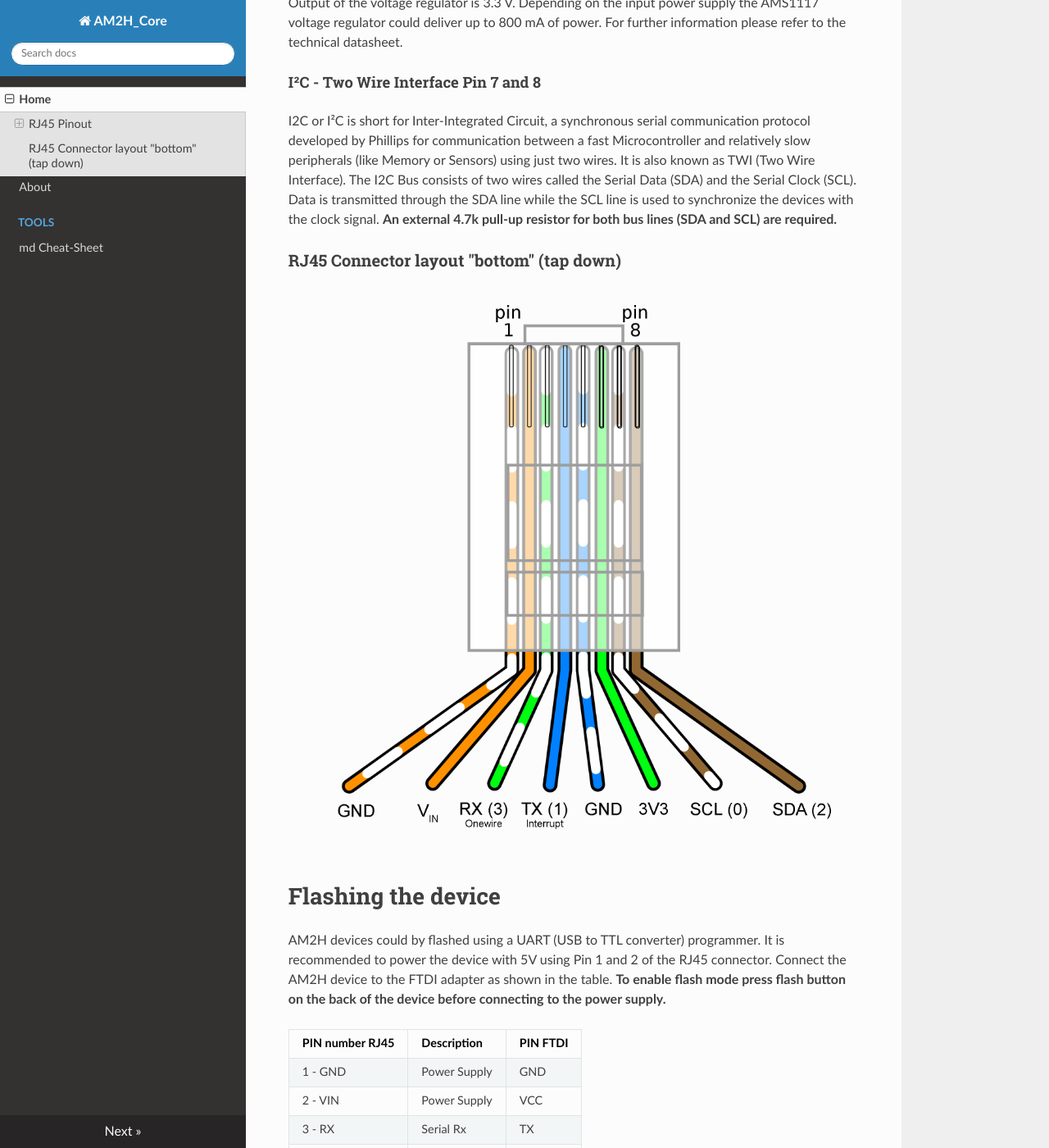
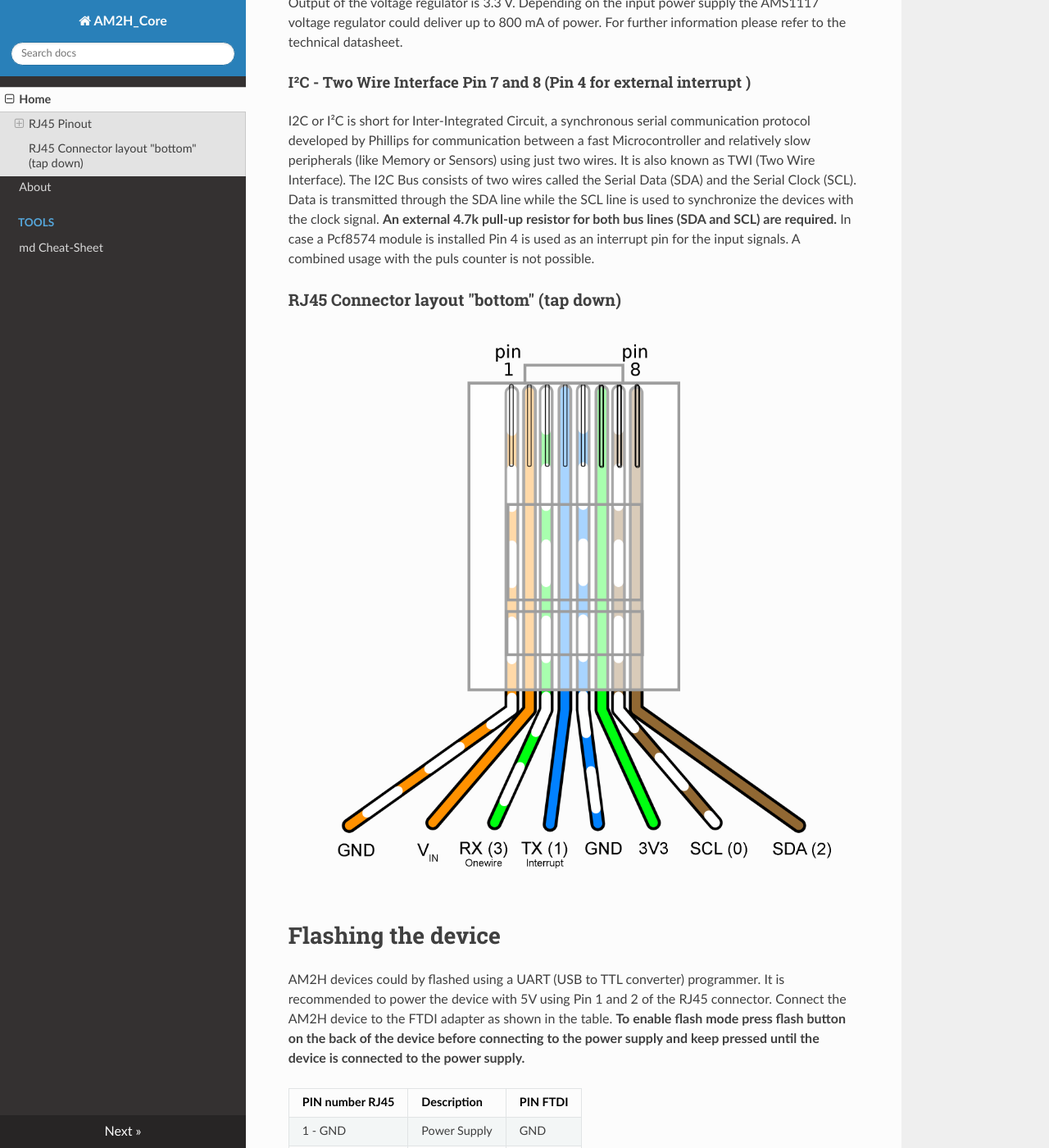
Before and after one commit to AM2H-Development/AM2H_Core, an MkDocs documentation site: the page built from docs/index.md, in a window 1280 px wide and 1400 px high, scrolled down 1182 px. Shown: the whole window at 82% size. Built offline with MkDocs 1.6.1, drawn with Linux system fonts in a browser that asks for light colours; nearby versions of some CDN libraries; some of the changed text lies outside the part shown.

Commit message:
Update index.md

````diff
--- a/docs/index.md
+++ b/docs/index.md
@@ -32,10 +32,11 @@ The module allows to counting pulses with an interrupt on Pin 4 which is set as
 
 Output of the voltage regulator is 3.3 V. Depending on the input power supply the AMS1117 voltage regulator could deliver up to 800 mA of power. For further information please refer to the technical datasheet.
 
-#### I&#x00B2;C - Two Wire Interface Pin 7 and 8
+#### I&#x00B2;C - Two Wire Interface Pin 7 and 8 (Pin 4 for external interrupt )
 
 I2C or I&#x00B2;C is short for Inter-Integrated Circuit, a synchronous serial communication protocol developed by Phillips for communication between a fast Microcontroller and relatively slow peripherals (like Memory or Sensors) using just two wires. It is also known as TWI (Two Wire Interface).
 The I2C Bus consists of two wires called the Serial Data (SDA) and the Serial Clock (SCL). Data is transmitted through the SDA line while the SCL line is used to synchronize the devices with the clock signal. **An external 4.7k pull-up resistor for both bus lines (SDA and SCL) are required.**
+In case a Pcf8574 module is installed Pin 4 is used as an interrupt pin for the input signals. A combined usage with the puls counter is not possible.
 
 
 ### RJ45 Connector layout "bottom" (tap down)
@@ -43,7 +44,7 @@ The I2C Bus consists of two wires called the Serial Data (SDA) and the Serial Cl
 
 # Flashing the device
 
-AM2H devices could by flashed using a UART (USB to TTL converter) programmer. It is recommended to power the device with 5V using Pin 1 and 2 of the RJ45 connector. Connect the AM2H device to the FTDI adapter as shown in the table. **To enable flash mode press flash button on the back of the device before connecting to the power supply.**
+AM2H devices could by flashed using a UART (USB to TTL converter) programmer. It is recommended to power the device with 5V using Pin 1 and 2 of the RJ45 connector. Connect the AM2H device to the FTDI adapter as shown in the table. **To enable flash mode press flash button on the back of the device before connecting to the power supply and keep pressed until the device is connected to the power supply.**
 
 | PIN number RJ45 | Description | PIN FTDI |
 | ----------- | ----------- | ----------- |
@@ -79,7 +80,7 @@ all HTTP/GET
 ```
 ## MQTT configuration
 
-All MQTT topics are case sensitve and must be send retained
+All MQTT must be send retained except the set topics. Topics are not case sensitive.
 
 ```
 ##namespace##/config/##deviceNumber##/##plugin##/##00..19##/##topic##
@@ -90,8 +91,10 @@ All MQTT topics are case sensitve and must be send retained
 all retained
 
 ```
-akm/config/d_100/-/core/sampleRate => 15
-[akm/config/d_100/-/core/i2cMuxAddr => 0x70]
+akm/config/d_100/-/core/sampleRate => 15 (Sample rate in seconds)
+akm/config/d_100/-/core/i2cMuxAddr => 0x70 (Mux adress only needed if i2cMux is installed)
+akm/config/d_100/-/core/nickname => Ventilation (Nickname not mandadory)
+
 ```
 
 ### Icounter
````
